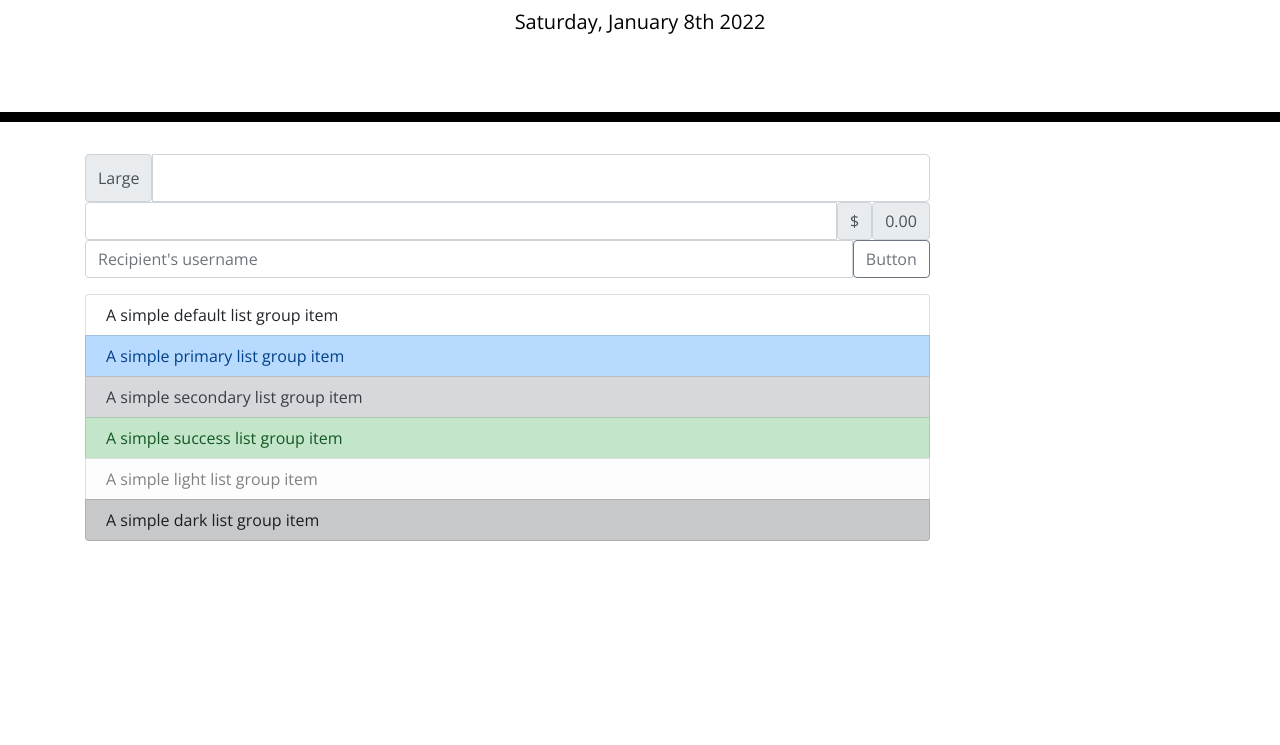
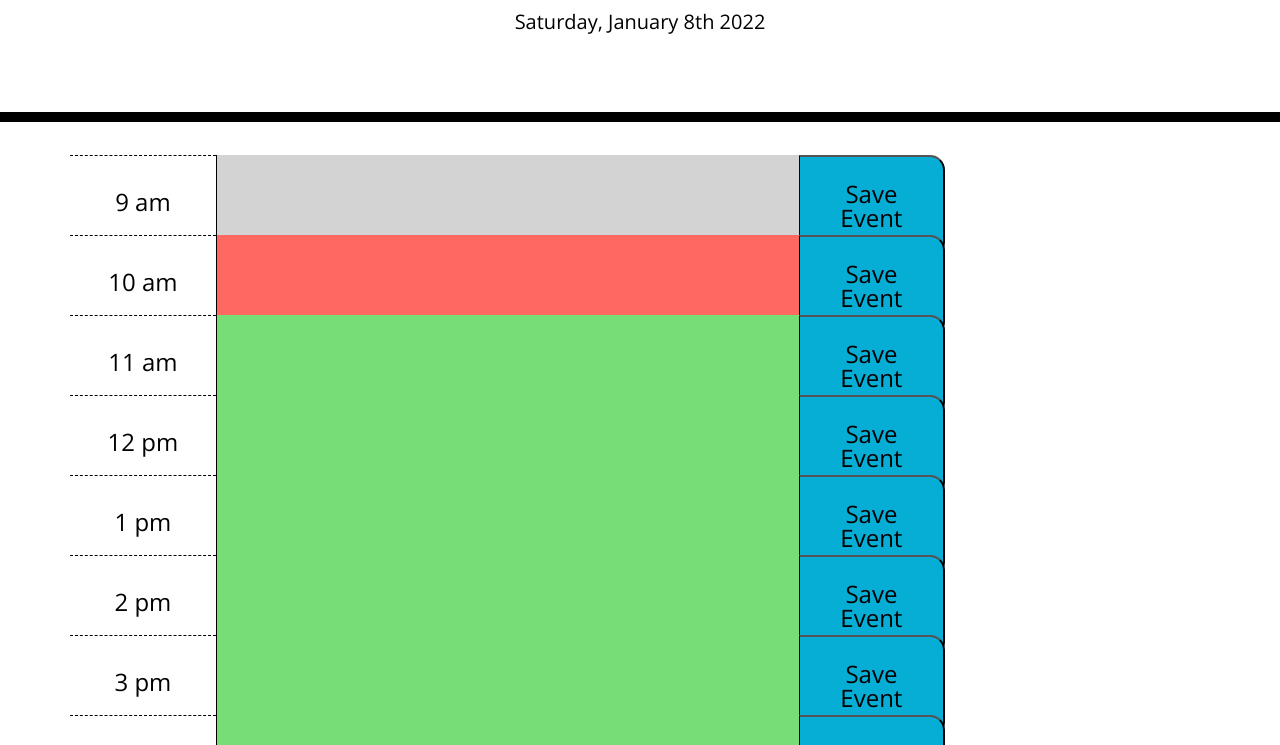
Before and after one commit to bdibil/Work-Day-Scheduler, a plain HTML site: page index.html in a window 1280 px wide. Shown: the part 182-927 px from the top of the page. Drawn offline with nearby package versions, Linux system fonts and the light colour scheme.

Commit message:
Added timeblocks, textareas and buttons

```diff
--- a/assets/css/style.css
+++ b/assets/css/style.css
@@ -3,6 +3,15 @@ body {
   font-size: 16px;
   line-height: 1;
 }
+
+/* MY EDIT HERE */
+
+/* .container{
+  background-color: #ffef61;
+
+} */
+
+
 
 textarea {
   background: transparent;
@@ -44,17 +53,20 @@ textarea {
 
 .past {
   background-color: #d3d3d3;
-  color: white;
+  color: black;
+  font-size: x-large;
 }
 
 .present {
   background-color: #ff6961;
-  color: white;
+  color: black;
+  font-size: x-large;
 }
 
 .future {
   background-color: #77dd77;
-  color: white;
+  color: black;
+  font-size: x-large;
 }
 
 .saveBtn {
@@ -62,7 +74,9 @@ textarea {
   border-top-right-radius: 15px;
   border-bottom-right-radius: 15px;
   background-color: #06aed5;
-  color: white;
+  color: black;
+  font-size: x-large;
+
 }
 
 .saveBtn i:hover {
--- a/index.html
+++ b/index.html
@@ -24,44 +24,94 @@
   <div class="container">
     <!-- Timeblocks go here -->
 
-
     <!-- https://jqueryui.com/draggable/#scroll   Auto-Scroll -->
 
-    <div id="draggable" class="ui-widget-content" style="height: 800px; width: 66vw;">
+    <div id="draggable" class="ui-widget-content" style="height: 900px; width: 66vw;">
 
 
-      <div class="input-group input-group-lg">
-        <span class="input-group-text" id="inputGroup-sizing-lg">Large</span>
-        <input type="text" class="form-control" aria-label="Sizing example input"
-          aria-describedby="inputGroup-sizing-lg">
+
+
+
+    <div class="row time-block" id="r9">
+      <div class="hour col-2">
+        <h4>9 am</h4>
+      </div>
+      <textarea class="col-8 past" id="t9"></textarea>
+      <button class="col-2 saveBtn">Save Event</button>
     </div>
 
 
 
-      <div class="input-group">
-        <input type="text" class="form-control" aria-label="Dollar amount (with dot and two decimal places)">
-        <span class="input-group-text">$</span>
-        <span class="input-group-text">0.00</span>
+
+    <div class="row time-block" id="r10">
+      <div class="hour col-2">
+        <h4>10 am</h4>
+      </div>
+      <textarea class="col-8 present" id="t10"></textarea>
+      <button class="col-2 saveBtn">Save Event</button>
     </div>
 
 
-      <div class="input-group mb-3">
-        <input type="text" class="form-control" placeholder="Recipient's username" aria-label="Recipient's username"
-          aria-describedby="button-addon2">
-        <button class="btn btn-outline-secondary" type="button" id="button-addon2">Button</button>
+    <div class="row time-block" id="r11">
+      <div class="hour col-2">
+        <h4>11 am</h4>
+      </div>
+      <textarea class="col-8 future" id="t11"></textarea>
+      <button class="col-2 saveBtn">Save Event</button>
     </div>
 
-      <ul class="list-group">
-        <li class="list-group-item">A simple default list group item</li>
 
-        <li class="list-group-item list-group-item-primary">A simple primary list group item</li>
-        <li class="list-group-item list-group-item-secondary">A simple secondary list group item</li>
-        <li class="list-group-item list-group-item-success">A simple success list group item</li>
-        <li class="list-group-item list-group-item-light">A simple light list group item</li>
-        <li class="list-group-item list-group-item-dark">A simple dark list group item</li>
-      </ul>
+    <div class="row time-block" id="r12">
+      <div class="hour col-2">
+        <h4>12 pm</h4>
+      </div>
+      <textarea class="col-8 future" id="t12"></textarea>
+      <button class="col-2 saveBtn">Save Event</button>
+    </div>
 
 
+    <div class="row time-block" id="r13">
+      <div class="hour col-2">
+        <h4>1 pm</h4>
+      </div>
+      <textarea class="col-8 future" id="t13"></textarea>
+      <button class="col-2 saveBtn">Save Event</button>
+    </div>
+
+
+    <div class="row time-block" id="r14">
+      <div class="hour col-2">
+        <h4>2 pm</h4>
+      </div>
+      <textarea class="col-8 future" id="t14"></textarea>
+      <button class="col-2 saveBtn">Save Event</button>
+    </div>
+
+
+    <div class="row time-block" id="r15">
+      <div class="hour col-2">
+        <h4>3 pm</h4>
+      </div>
+      <textarea class="col-8 future" id="t15"></textarea>
+      <button class="col-2 saveBtn">Save Event</button>
+    </div>
+
+
+    <div class="row time-block" id="r16">
+      <div class="hour col-2">
+        <h4>4 pm</h4>
+      </div>
+      <textarea class="col-8 future" id="t16"></textarea>
+      <button class="col-2 saveBtn">Save Event</button>
+    </div>
+
+
+    <div class="row time-block" id="r17">
+      <div class="hour col-2">
+        <h4>5 pm</h4>
+      </div>
+      <textarea class="col-8 future" id="t17"></textarea>
+      <button class="col-2 saveBtn">Save Event</button>
     </div>
 
 
```
Also changed, not shown: assets/images/screenshot.png. Lines whose indentation alone changed are shown as unchanged.
